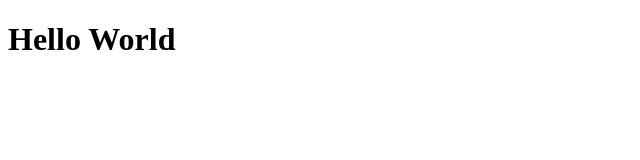
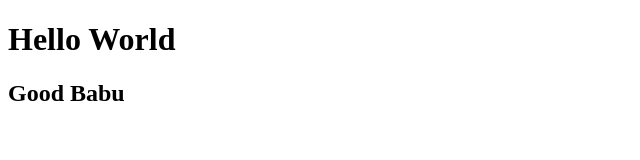
Before and after one commit to nishant-web666/Git-Study, a plain HTML site: page index.html in a window 1280 px wide. Shown: the whole page, without its empty margins (0-640 px from the left). Drawn offline with Linux system fonts and the light colour scheme.

Commit message:
added new heading

```diff
--- a/index.html
+++ b/index.html
@@ -7,5 +7,6 @@
 </head>
 <body>
     <h1 id="tupac">Hello World</h1>
+    <h2>Good Babu</h2>
 </body>
 </html>
```
